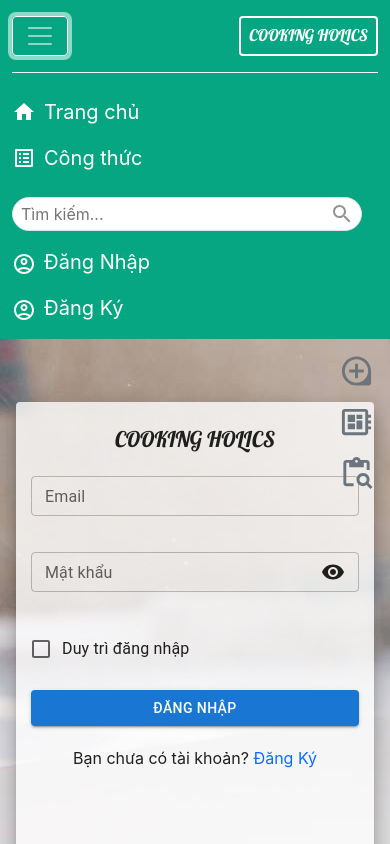
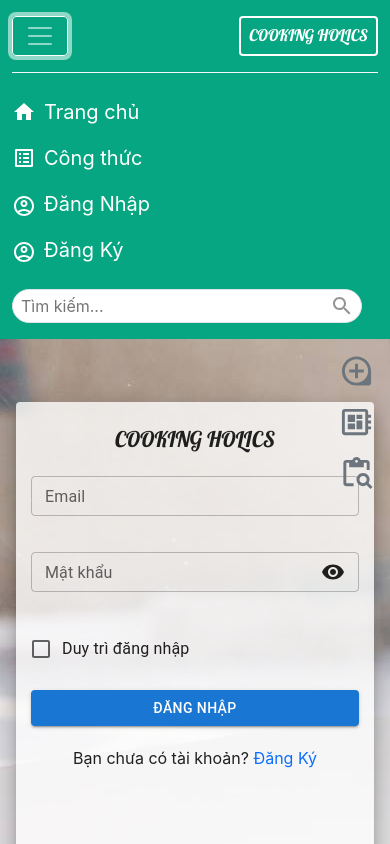
Before and after one commit to DoMinhHieu1997/MindX-Web55-Project, a React (Create React App) app: page /dang-nhap in a window 390 px wide. Both pictures are taken after a click on the button "Toggle navigation". Shown: the top 844 px of the page. Built offline with nearby package versions, Linux system fonts and the light colour scheme.

Commit message:
fix context

```diff
--- a/src/components/Menu.js
+++ b/src/components/Menu.js
@@ -81,6 +81,9 @@
             <div className="logo position-absolute top-50 bg-dark d-none d-md-block start-50 translate-middle p-2 rounded">
               <h2 className="text-white mb-0">COOKING HOLICS</h2>
             </div>
+            <div className="d-block d-md-none">
+              <Users />
+            </div>
             <div className="d-flex align-items-center mt-4 mt-sm-0">
               <div className="position-relative me-3 w-100">
                 <input
@@ -98,7 +101,7 @@
                 />
               </div>
             </div>
-            <div className="d-sm-block">
+            <div className="d-none d-md-block">
               <Users />
             </div>
           </div>
--- a/src/components/profile/Login.js
+++ b/src/components/profile/Login.js
@@ -10,17 +10,19 @@
   TextField,
 } from "@mui/material";
 import { styled } from "@mui/system";
-import React, { useState } from "react";
+import React, { useContext, useState } from "react";
 import { useForm } from "react-hook-form";
 import { Link, useNavigate } from "react-router-dom";
 import { http, Logo } from "./config";
-import bglogin from '../../assets/bglogin.jpg'
-
+import bglogin from "../../assets/bglogin.jpg";
+import AppCtx from "../../appContext";
 
 function Login() {
   const [show, setShow] = useState(false);
   const [open, setOpen] = useState(false);
   const navigate = useNavigate();
+  const appCtx = useContext(AppCtx);
+
   const {
     formState: { errors },
     handleSubmit,
@@ -46,6 +48,7 @@
       .then((res) => {
         data.keepLogin && localStorage.setItem("token", res.data.data.tocken);
         sessionStorage.setItem("token", res.data.data.tocken);
+        appCtx.setUserToken(res.data.data.tocken);
         navigate("/");
       })
       .catch((error) => {
@@ -63,8 +66,8 @@
       });
   };
   return (
-    <div className="py-5" style={{ backgroundImage:`url(${bglogin})` }}>
-      <Container maxWidth="sm" >
+    <div className="py-5" style={{ backgroundImage: `url(${bglogin})` }}>
+      <Container maxWidth="sm">
         <form onSubmit={handleSubmit(onSubmit)}>
           <Paper
             elevation={12}
@@ -72,7 +75,7 @@
               maxWidth: 400,
               minHeight: 500,
               margin: "auto",
-              backgroundColor:"#ffffffc7"
+              backgroundColor: "#ffffffc7",
             }}
           >
             <div
@@ -169,7 +172,11 @@
                   <Link to="/dang-ky"> Đăng Ký</Link>
                 </div>
               </div>
-            {open&&<Box sx={{textAlign:'center',color:'#f73378'}}>Bạn vui lòng kích hoạt Email trước khi đăng nhập</Box>}
+              {open && (
+                <Box sx={{ textAlign: "center", color: "#f73378" }}>
+                  Bạn vui lòng kích hoạt Email trước khi đăng nhập
+                </Box>
+              )}
             </div>
           </Paper>
         </form>
--- a/src/components/profile/Users.js
+++ b/src/components/profile/Users.js
@@ -1,7 +1,8 @@
 import { AccountCircleOutlined, Logout } from "@mui/icons-material";
 import { Menu, MenuItem } from "@mui/material";
-import React, {  useState } from "react";
+import React, {  useContext, useState } from "react";
 import { useNavigate } from "react-router-dom";
+import AppCtx from "../../appContext";
 import { isLogged } from "./config";
 import "./User.css";
 
@@ -9,6 +10,8 @@
   const [anchorEl, setAnchorEl] = useState(null);
   const isLogin = isLogged();
   const navigate = useNavigate();
+  const appCtx = useContext(AppCtx);
+
 
   const options = !isLogin
     ? ["Đăng Nhập", "Đăng Ký"]
@@ -29,6 +32,7 @@
     if (value === "Đăng Xuất") {
       sessionStorage.removeItem("token");
       localStorage.removeItem("token");
+      appCtx.setUserToken(null)
       navigate("/");
     }
   };
```
Also changed, not shown: src/components/profile/config.js (+1 -9 lines), src/appContext.js (line endings or trailing spaces).
